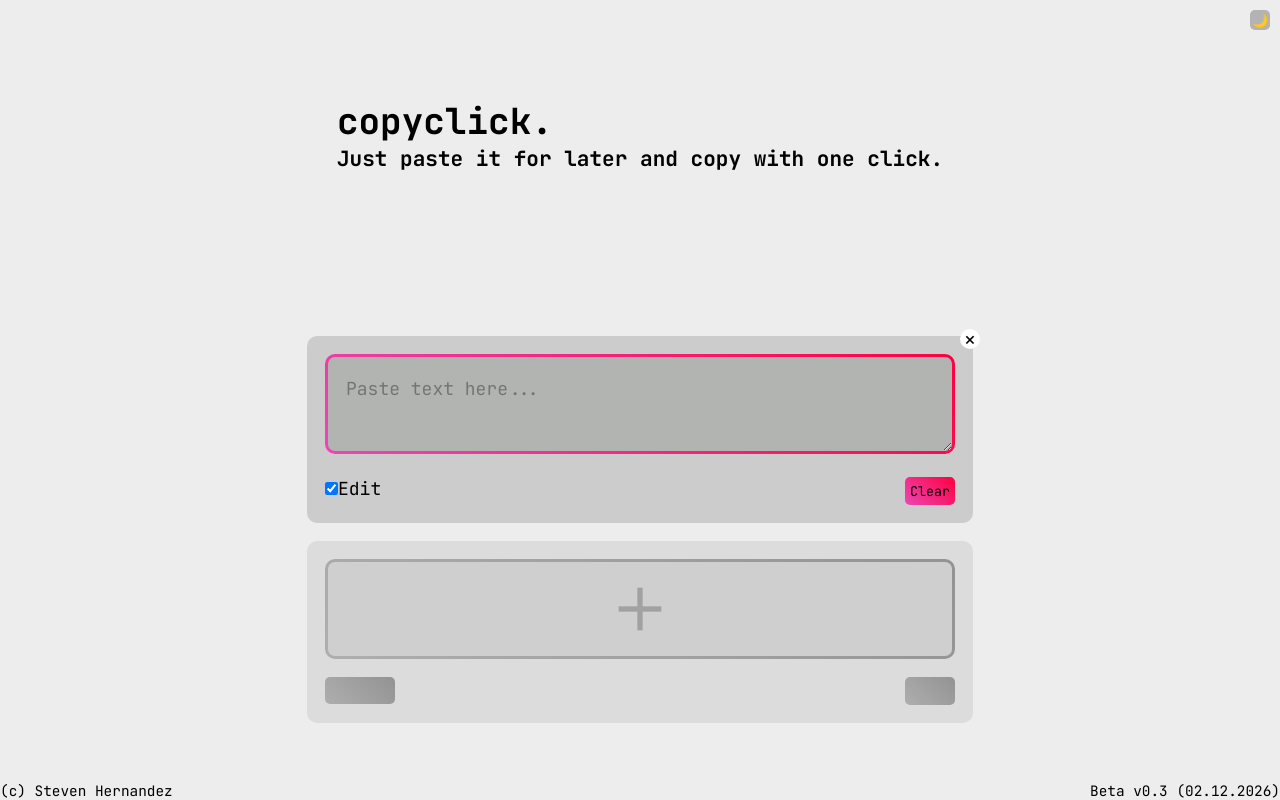
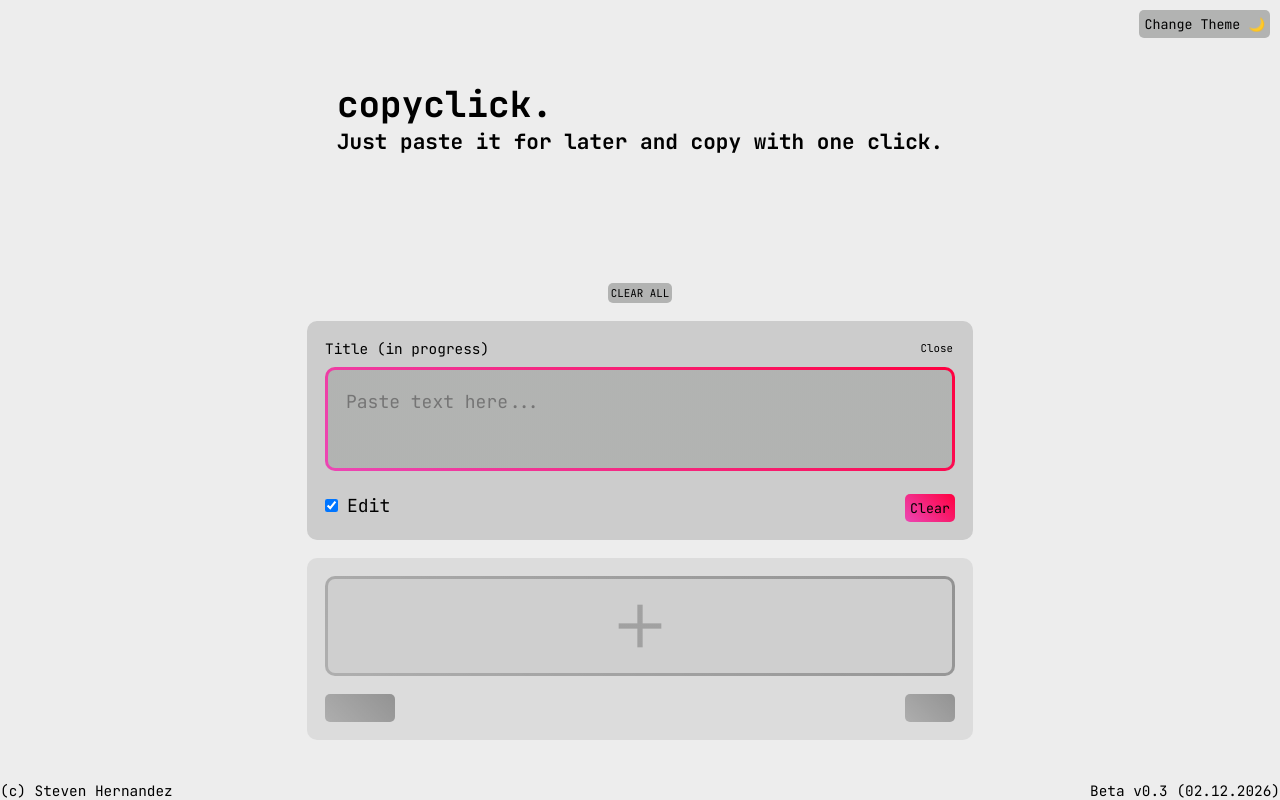
Before and after one commit to hernstev97/copyclick, a React (Vite) app: page / in a window 1280 px wide. Both pictures are taken after a click on the button "Clear". Built offline with nearby package versions, Linux system fonts and the light colour scheme.

Commit message:
Add refined styling, localStorage feature, clearAll button

```diff
--- a/index.html
+++ b/index.html
@@ -11,7 +11,6 @@
     if (window.matchMedia('(prefers-color-scheme: dark)').matches ||
         localStorage.getItem('darkMode') === 'true') {
       document.documentElement.classList.add('darkmode');
-      document.body.classList.add('darkmode');
     }
   </script>
 
--- a/package.json
+++ b/package.json
@@ -1,7 +1,7 @@
 {
   "name": "copyclick",
   "private": true,
-  "version": "0.2.9",
+  "version": "0.2.10",
   "type": "module",
   "scripts": {
     "dev": "vite",
--- a/src/App.tsx
+++ b/src/App.tsx
@@ -1,25 +1,18 @@
 import './styles/main.scss';
 import { getVersionString } from './utils/version';
 import CopyClickItem from './components/CopyClickItem';
-import type { CopyClickItemType } from './types/CopyClickItemType';
-import { useState } from 'react';
 import { v4 as uuidv4 } from 'uuid';
 import AddItemSkeleton from './components/AddItemSkeleton';
 import ThemeToggle from './components/ThemeToggle';
+import { useData } from './contexts/UserData';
 
 function App() {
     const versionString = getVersionString();
-    const [items, setItems] = useState<CopyClickItemType[]>([
-        { id: 0, text: '' },
-    ]);
+    const { items, addItem, removeItem, updateItem, clearItems } = useData();
 
     const addNewItem = () => {
         const numericId = parseInt(uuidv4().replace(/-/g, '').slice(0, 8), 16);
-        setItems([...items, { id: numericId, text: '' }]);
-    };
-
-    const removeItem = (idToRemove: number) => {
-        setItems(items.filter((item) => item.id !== idToRemove));
+        addItem({ id: numericId, text: '', editState: true });
     };
 
     return (
@@ -32,17 +25,26 @@ function App() {
                 </header>
 
                 <main>
+                    {items.length > 0 && (
+                        <button
+                            className="cc-app--clearAll"
+                            onClick={clearItems}
+                        >
+                            CLEAR ALL
+                        </button>
+                    )}
+
                     {items.map((item) => (
                         <CopyClickItem
                             key={item.id}
                             id={item.id}
+                            text={item.text}
+                            editState={item.editState}
                             onRemove={removeItem}
+                            onUpdate={updateItem}
                         />
                     ))}
                     <AddItemSkeleton onClick={addNewItem} />
-                    {/* <button className="cc-add-area" onClick={addNewItem}>
-                        <div>Add Item</div>
-                    </button> */}
                 </main>
                 <p
                     style={{
--- a/src/components/CopyClickItem.tsx
+++ b/src/components/CopyClickItem.tsx
@@ -1,46 +1,46 @@
-import React from 'react';
-import { useState, useEffect, useRef } from 'react';
+import React, { useState, useLayoutEffect, useRef } from 'react';
 import type { CopyClickItemProps } from '../types/CopyClickItemProps';
 
-function CopyClickItem({ id, onRemove }: CopyClickItemProps) {
-    const [text, setText] = useState('');
-    const [isEditMode, setIsEditMode] = useState(true);
+const TEXTAREA_BUFFER = 10; // Buffer to prevent scrollbar from appearing
+
+function CopyClickItem({
+    id,
+    text,
+    editState,
+    onRemove,
+    onUpdate,
+}: CopyClickItemProps) {
     const [copied, setCopied] = useState(false);
-    const [height, setHeight] = useState(0);
 
     const textareaRef = useRef<HTMLTextAreaElement>(null);
 
-    useEffect(() => {
+    useLayoutEffect(() => {
         adjustTextareaHeight();
     }, [text]);
 
-    useEffect(() => {
+    useLayoutEffect(() => {
         adjustTextareaHeight();
     }, []);
 
     const handleTextChange = (e: React.ChangeEvent<HTMLTextAreaElement>) => {
-        setText(e.target.value);
-        adjustTextareaHeight();
+        onUpdate({ id, text: e.target.value, editState });
     };
 
     const adjustTextareaHeight = () => {
         if (textareaRef.current) {
-            const scrollTop = textareaRef.current.scrollTop;
-
             textareaRef.current.style.height = 'auto';
-
-            const newHeight = textareaRef.current.scrollHeight + 10;
-            textareaRef.current.style.height = `${newHeight}px`;
-            setHeight(newHeight);
-
-            textareaRef.current.scrollTop = scrollTop;
+            textareaRef.current.style.height =
+                textareaRef.current.scrollHeight + TEXTAREA_BUFFER + 'px';
         }
     };
 
     const handlePaste = () => {
         setTimeout(() => {
-            setIsEditMode(false);
-            adjustTextareaHeight();
+            onUpdate({
+                id,
+                text: textareaRef.current?.value || '',
+                editState: false,
+            });
         }, 0);
     };
 
@@ -51,9 +51,7 @@ function CopyClickItem({ id, onRemove }: CopyClickItemProps) {
     };
 
     const handleClear = () => {
-        setText('');
-        setIsEditMode(true);
-        setTimeout(adjustTextareaHeight, 0);
+        onUpdate({ id, text: '', editState: true });
     };
 
     const handleRemove = () => {
@@ -63,6 +61,8 @@ function CopyClickItem({ id, onRemove }: CopyClickItemProps) {
     return (
         <>
             <div className="cc-area">
+                <div className="cc-area--title-wrapper">
+                    <p className="cc-area--title">Title (in progress)</p>
                     <button
                         className="cc-area--close-button"
                         type="button"
@@ -70,34 +70,25 @@ function CopyClickItem({ id, onRemove }: CopyClickItemProps) {
                         onClick={handleRemove}
                         aria-label="Close"
                     >
-                    ×
+                        Close
                     </button>
+                </div>
                 <p className={`cc-area--toast ${copied ? 'visible' : ''}`}>
                     copied!
                 </p>
 
-                {isEditMode && (
                 <textarea
                     ref={textareaRef}
                     value={text}
                     onChange={handleTextChange}
                     onPaste={handlePaste}
+                    onClick={!editState ? handleCopy : undefined}
                     placeholder="Paste text here..."
                     name="pastearea"
-                        className="cc-area--textbox cc-area--textbox__edit"
-                        style={{ height: `${height}px` }}
+                    className={`cc-area--textbox ${editState ? 'cc-area--textbox__edit' : 'cc-area--textbox__copy'}`}
+                    // rows={1}
+                    readOnly={!editState}
                 ></textarea>
-                )}
-
-                {!isEditMode && (
-                    <div
-                        className="cc-area--textbox cc-area--textbox__copy"
-                        onClick={handleCopy}
-                        style={{ height: `${height}px` }}
-                    >
-                        {text}
-                    </div>
-                )}
 
                 <div className="cc-area--controls">
                     <label htmlFor={`editmode-${id}`}>
@@ -105,8 +96,10 @@ function CopyClickItem({ id, onRemove }: CopyClickItemProps) {
                             type="checkbox"
                             name={`editmode-${id}`}
                             id={`editmode-${id}`}
-                            checked={isEditMode}
-                            onChange={() => setIsEditMode(!isEditMode)}
+                            checked={editState}
+                            onChange={() =>
+                                onUpdate({ id, text, editState: !editState })
+                            }
                         />
                         <span>Edit</span>
                     </label>
--- a/src/components/ThemeToggle.tsx
+++ b/src/components/ThemeToggle.tsx
@@ -11,7 +11,7 @@ const ThemeToggle = () => {
                 darkMode ? 'Switch to light mode' : 'Switch to dark mode'
             }
         >
-            {darkMode ? '☀️' : '🌙'}
+            Change Theme {darkMode ? '☀️' : '🌙'}
         </button>
     );
 };
--- a/src/contexts/ThemeContext.tsx
+++ b/src/contexts/ThemeContext.tsx
@@ -21,7 +21,7 @@ export const ThemeProvider: React.FC<{ children: React.ReactNode }> = ({
     });
 
     useEffect(() => {
-        // Apply dark mode class to body
+        // Apply dark mode class to html element
         if (darkMode) {
             document.documentElement.classList.add('darkmode');
         } else {
--- /dev/null
+++ b/src/contexts/UserData.tsx
@@ -0,0 +1,96 @@
+import React from 'react';
+import { useState, useEffect, useContext } from 'react';
+
+type CopyAreaDataType = {
+    id: number;
+    text: string;
+    editState: boolean;
+    name?: string;
+};
+
+type UserDataContextType = {
+    items: CopyAreaDataType[];
+    addItem: (item: CopyAreaDataType) => void;
+    removeItem: (id: number) => void;
+    updateItem: (item: CopyAreaDataType) => void;
+    clearItems: () => void;
+};
+
+const UserDataContext = React.createContext<UserDataContextType | undefined>(
+    undefined
+);
+
+export const UserDataProvider: React.FC<{ children: React.ReactNode }> = ({
+    children,
+}) => {
+    const [items, setItems] = useState<CopyAreaDataType[]>(() => {
+        const storedItems = localStorage.getItem('copyClickItems');
+
+        if (storedItems) {
+            try {
+                const parsedItems = JSON.parse(storedItems);
+                if (Array.isArray(parsedItems)) {
+                    return parsedItems; // Return the loaded items as the initial state
+                } else {
+                    console.warn(
+                        'useState initializer: Stored data is not an array. Initializing to empty.'
+                    );
+                    return [];
+                }
+            } catch (error) {
+                console.error(
+                    'useState initializer: Failed to parse items from localStorage. Initializing to empty.',
+                    error
+                );
+                return []; // Default to empty array on error
+            }
+        } else {
+            console.log(
+                'useState initializer: No items found in localStorage. Initializing to empty.'
+            );
+            return []; // Default to empty array if nothing is stored
+        }
+    });
+
+    useEffect(() => {
+        localStorage.setItem('copyClickItems', JSON.stringify(items));
+    }, [items]);
+
+    const addItem = (item: CopyAreaDataType) => {
+        setItems((items) => [...items, item]);
+    };
+
+    const removeItem = (id: number) => {
+        setItems((items) => items.filter((item) => item.id !== id));
+    };
+
+    const updateItem = (item: CopyAreaDataType) => {
+        setItems((items) =>
+            items.map((existingItem) =>
+                existingItem.id === item.id ? item : existingItem
+            )
+        );
+    };
+
+    const clearItems = () => {
+        console.log('clearing items');
+        setItems([]);
+    };
+
+    return (
+        <UserDataContext.Provider
+            value={{ items, addItem, removeItem, updateItem, clearItems }}
+        >
+            {children}
+        </UserDataContext.Provider>
+    );
+};
+
+// Custom hook to use the user data context
+export const useData = () => {
+    const context = useContext(UserDataContext);
+    if (context === undefined) {
+        throw new Error('useData must be used within a UserDataProvider');
+    }
+    return context;
+};
--- a/src/main.tsx
+++ b/src/main.tsx
@@ -2,11 +2,14 @@ import { StrictMode } from 'react';
 import { createRoot } from 'react-dom/client';
 import App from './App.tsx';
 import { ThemeProvider } from './contexts/ThemeContext';
+import { UserDataProvider } from './contexts/UserData';
 
 createRoot(document.getElementById('root')!).render(
     <StrictMode>
         <ThemeProvider>
-            <App />
+            <UserDataProvider>
+                <App />
+            </UserDataProvider>
         </ThemeProvider>
     </StrictMode>
 );
--- a/src/styles/_buttons.scss
+++ b/src/styles/_buttons.scss
@@ -74,7 +74,37 @@
     background: hsl(var(--jet));
     border: none;
     border-radius: 5px;
-    width: 20px;
-    height: 20px;
+    width: auto;
+    padding: 5px;
     cursor: pointer;
+    transition: transform 0.4s ease-in-out;
+    transform: scale(1);
+
+    &:hover {
+        transform: scale(1.1);
+    }
 }
+
+.cc-app--clearAll {
+    font-size: 0.6rem;
+    appearance: none;
+    border-radius: 5px;
+    border: none;
+    padding: 3px;
+    background-color: hsl(var(--jet));
+    transform: scale(1);
+    transition:
+        background-color $transition--out,
+        transform $transition--out;
+    cursor: pointer;
+
+    &:hover,
+    &:focus {
+        background-color: hsl(var(--red));
+        transform: scale(1.1);
+    }
+    &:active {
+        background-color: hsl(var(--red));
+        transform: scale(0.9);
+    }
+}
--- a/src/styles/_cc-area.scss
+++ b/src/styles/_cc-area.scss
@@ -11,6 +11,18 @@ $transition--out: $transition-duration ease-out;
     width: 100%;
     max-width: 666px;
 
+    &--title-wrapper {
+        display: flex;
+        justify-content: space-between;
+        position: relative;
+    }
+
+    &--title {
+        font-size: 0.8rem;
+        color: hsl(var(--white));
+        margin-bottom: 0.5rem;
+    }
+
     &--textbox {
         appearance: none;
         border: 3px solid transparent;
@@ -19,15 +31,18 @@ $transition--out: $transition-duration ease-out;
             linear-gradient(hsl(var(--jet)), hsl(var(--jet))) padding-box,
             var(--main-gradient) border-box;
         width: 100%;
-        min-height: 1rem;
+        min-height: 100px;
+        height: auto;
         outline: none;
         font-size: 1rem;
         padding: 1rem;
         line-height: 1.5;
         transition: border $transition--out;
         margin-bottom: 1rem;
+        resize: none;
+        overflow: hidden;
 
-        &:focus,
+        &:active,
         &:hover {
             border: 5px solid transparent;
             background:
@@ -82,27 +97,23 @@ $transition--out: $transition-duration ease-out;
 
     &--close-button {
         position: absolute;
-        top: -7px;
-        right: -7px;
-        width: 20px;
-        height: 20px;
-        background-color: hsl(var(--black));
+        right: 0;
+        background-color: transparent;
         color: hsl(var(--white));
         border: none;
-        border-radius: 10px;
-        line-height: 1rem;
-        font-size: 1.2rem;
+        border-radius: 5px;
+        font-size: 0.6rem;
+        padding: 2px;
+        margin: 0;
         cursor: pointer;
-        transition: all $transition--out;
+        transition: background-color $transition--out;
 
-        &:hover {
-            background-color: hsl(var(--pink));
-            color: hsl(var(--white));
-            transform: scale(1.1);
+        &:hover,
+        &:focus {
+            background-color: hsl(var(--red));
         }
-
         &:active {
-            transform: scale(0.9);
+            background-color: hsl(var(--red));
         }
     }
 
@@ -174,4 +185,8 @@ $transition--out: $transition-duration ease-out;
             transition: opacity $transition--in;
         }
     }
+
+    [type='checkbox'] {
+        margin-right: 0.5rem;
+    }
 }
--- a/src/types/CopyClickItemProps.tsx
+++ b/src/types/CopyClickItemProps.tsx
@@ -1,4 +1,7 @@
 export type CopyClickItemProps = {
     id: number;
+    text: string;
+    editState: boolean;
     onRemove: (id: number) => void;
+    onUpdate: (item: { id: number; text: string; editState: boolean }) => void;
 };
```
Also changed, not shown: 1 other file (tests, documents, lock files or other folders). Lines whose indentation alone changed are shown as unchanged.
